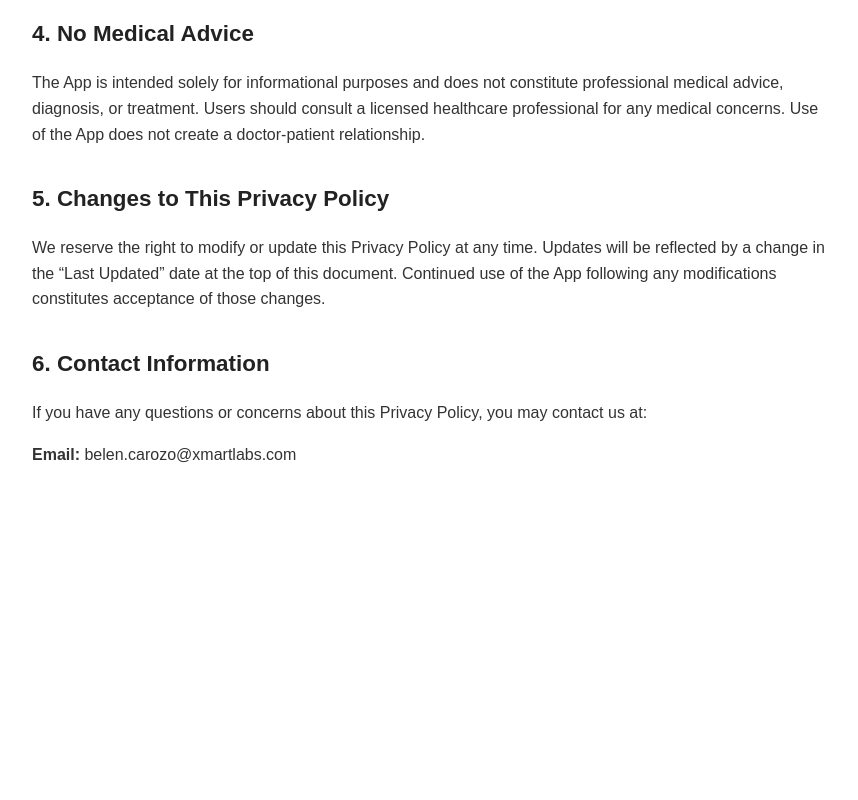
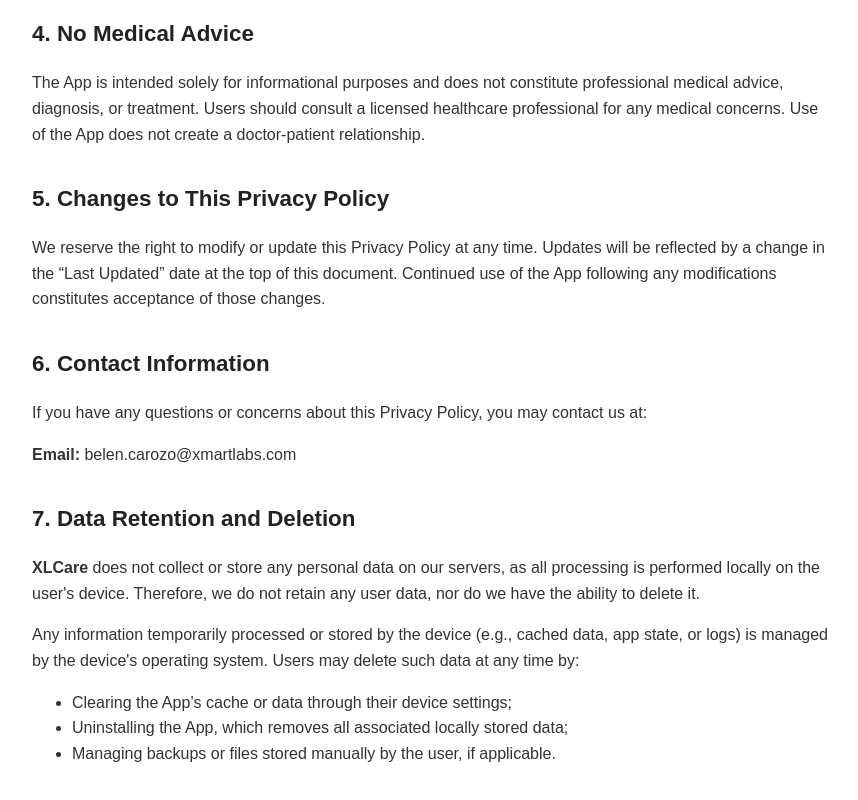
Before and after one commit to carozo/xl-care-privacy-policy, a plain HTML site: page index.html in a window 1280 px wide. Shown: the part 951-1751 px from the top of the page, without its empty margins (208-1066 px from the left). Before the commit the page ends 1474 px from the top, so only its background shows below. Drawn offline with Linux system fonts and the light colour scheme.

Commit message:
Update index.html

```diff
--- a/index.html
+++ b/index.html
@@ -111,5 +111,20 @@
       contact us at:
     </p>
     <p><strong>Email:</strong> belen.carozo@xmartlabs.com<br /></p>
+
+    <h2>7. Data Retention and Deletion</h2>
+    <p>
+      <strong>XLCare</strong> does not collect or store any personal data on our servers, as all processing is performed locally on the user's device. Therefore, we do not retain any user data, nor do we have the ability to delete it.
+    </p>
+
+    <p>
+      Any information temporarily processed or stored by the device (e.g., cached data, app state, or logs) is managed by the device's operating system. Users may delete such data at any time by:
+    </p>
+
+    <ul>
+      <li>Clearing the App’s cache or data through their device settings;</li>
+      <li>Uninstalling the App, which removes all associated locally stored data;</li>
+      <li>Managing backups or files stored manually by the user, if applicable.</li>
+    </ul>
   </body>
 </html>
```
